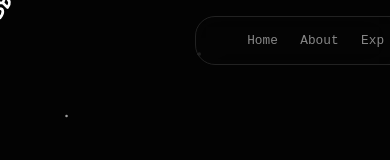
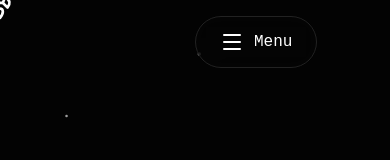
Before and after one commit to vatsal3030/Resume_PortFolio, a React (Vite) app: page / in a window 390 px wide. Shown: the top 160 px of the page. Built offline with nearby package versions, Linux system fonts and the light colour scheme.

Commit message:
feat: implement responsive Navbar and Projects components with global styles

```diff
--- a/src/components/Navbar.jsx
+++ b/src/components/Navbar.jsx
@@ -1,9 +1,44 @@
-import { motion } from 'framer-motion';
+import { useState, useEffect } from 'react';
+import { motion, AnimatePresence } from 'framer-motion';
+import { Menu, X } from 'lucide-react';
 
 export default function Navbar() {
+  const [isOpen, setIsOpen] = useState(false);
+  const [isMobile, setIsMobile] = useState(false);
+
+  useEffect(() => {
+    const checkMobile = () => setIsMobile(window.innerWidth <= 768);
+    checkMobile(); // Check on initial mount
+    window.addEventListener('resize', checkMobile);
+    return () => window.removeEventListener('resize', checkMobile);
+  }, []);
+
+  const handleScroll = (e, target) => {
+    e.preventDefault();
+    setIsOpen(false); // Close mobile menu if open
+
+    if (target === '#') {
+       window.scrollTo({ top: 0, behavior: 'smooth' });
+       return;
+    }
+
+    const el = document.querySelector(target);
+    if (el) {
+      el.scrollIntoView({ behavior: 'smooth' });
+    }
+  };
+
+  const navLinks = [
+    { name: 'Home', href: '#' },
+    { name: 'About', href: '#about' },
+    { name: 'Exp', href: '#experience' },
+    { name: 'Work', href: '#projects' },
+    { name: 'Contact', href: '#contact' },
+  ];
+
   return (
+    <>
       <motion.nav
-      className="glass-nav"
         initial={{ y: -100 }}
         animate={{ y: 0 }}
         transition={{ duration: 0.8, delay: 0.5 }}
@@ -17,16 +52,84 @@ export default function Navbar() {
           backdropFilter: 'blur(12px)',
           border: '1px solid var(--border-color)',
           borderRadius: '50px',
-        padding: '1rem 2rem',
+          padding: '0.8rem 1.5rem',
           display: 'flex',
+          alignItems: 'center',
+          justifyContent: 'center',
           gap: '2rem'
         }}
       >
-      <motion.a href="#" whileHover={{ scale: 1.1, y: -2, color: '#ffffff', textShadow: '0 0 8px rgba(255,255,255,0.8)' }} style={{ fontFamily: 'JetBrains Mono, monospace', fontSize: '0.9rem', color: '#888', transition: 'color 0.3s' }}>Home</motion.a>
-      <motion.a href="#about" whileHover={{ scale: 1.1, y: -2, color: '#ffffff', textShadow: '0 0 8px rgba(255,255,255,0.8)' }} style={{ fontFamily: 'JetBrains Mono, monospace', fontSize: '0.9rem', color: '#888', transition: 'color 0.3s' }}>About</motion.a>
-      <motion.a href="#experience" whileHover={{ scale: 1.1, y: -2, color: '#ffffff', textShadow: '0 0 8px rgba(255,255,255,0.8)' }} style={{ fontFamily: 'JetBrains Mono, monospace', fontSize: '0.9rem', color: '#888', transition: 'color 0.3s' }}>Exp</motion.a>
-      <motion.a href="#projects" whileHover={{ scale: 1.1, y: -2, color: '#ffffff', textShadow: '0 0 8px rgba(255,255,255,0.8)' }} style={{ fontFamily: 'JetBrains Mono, monospace', fontSize: '0.9rem', color: '#888', transition: 'color 0.3s' }}>Work</motion.a>
-      <motion.a href="#contact" whileHover={{ scale: 1.1, y: -2, color: '#ffffff', textShadow: '0 0 8px rgba(255,255,255,0.8)' }} style={{ fontFamily: 'JetBrains Mono, monospace', fontSize: '0.9rem', color: '#888', transition: 'color 0.3s' }}>Contact</motion.a>
+        {isMobile ? (
+          <button
+             onClick={() => setIsOpen(!isOpen)}
+             style={{
+               background: 'none', border: 'none', color: '#fff', cursor: 'none',
+               display: 'flex', alignItems: 'center', outline: 'none'
+             }}
+          >
+            {isOpen ? <X size={24} /> : <Menu size={24} />}
+            <span style={{ marginLeft: '10px', fontFamily: 'JetBrains Mono, monospace', fontSize: '1rem' }}>
+              Menu
+            </span>
+          </button>
+        ) : (
+          <div style={{ display: 'flex', gap: '2rem' }}>
+            {navLinks.map((link) => (
+              <motion.a
+                key={link.name}
+                href={link.href}
+                onClick={(e) => handleScroll(e, link.href)}
+                whileHover={{ scale: 1.1, y: -2, color: '#ffffff', textShadow: '0 0 8px rgba(255,255,255,0.8)' }}
+                style={{ fontFamily: 'JetBrains Mono, monospace', fontSize: '0.9rem', color: '#888', transition: 'color 0.3s' }}
+              >
+                {link.name}
+              </motion.a>
+            ))}
+          </div>
+        )}
       </motion.nav>
+
+      {/* Mobile Dropdown Menu Floating Box */}
+      <AnimatePresence>
+        {isMobile && isOpen && (
+          <motion.div
+            initial={{ opacity: 0, y: -20, scale: 0.95, x: '-50%' }}
+            animate={{ opacity: 1, y: 0, scale: 1, x: '-50%' }}
+            exit={{ opacity: 0, y: -20, scale: 0.95, x: '-50%' }}
+            transition={{ duration: 0.2 }}
+            style={{
+              position: 'fixed',
+              top: '4.5rem',
+              left: '50%',
+              zIndex: 8999,
+              background: 'rgba(10, 10, 10, 0.9)',
+              backdropFilter: 'blur(16px)',
+              border: '1px solid var(--border-color)',
+              borderRadius: '20px',
+              padding: '1.5rem',
+              display: 'flex',
+              flexDirection: 'column',
+              gap: '1.5rem',
+              width: '80vw',
+              maxWidth: '300px',
+              alignItems: 'center',
+              boxShadow: '0 10px 40px rgba(0,0,0,0.8)'
+            }}
+          >
+            {navLinks.map((link) => (
+              <motion.a
+                key={link.name}
+                href={link.href}
+                onClick={(e) => handleScroll(e, link.href)}
+                whileHover={{ scale: 1.1, color: '#ffffff' }}
+                style={{ fontFamily: 'JetBrains Mono, monospace', fontSize: '1.1rem', color: '#888', transition: 'color 0.3s', textTransform: 'uppercase', textDecoration: 'none' }}
+              >
+                {link.name}
+              </motion.a>
+            ))}
+          </motion.div>
+        )}
+      </AnimatePresence>
+    </>
   );
 }
--- a/src/index.css
+++ b/src/index.css
@@ -85,16 +85,5 @@ ul {
 
 /* Mobile Responsiveness */
 @media screen and (max-width: 768px) {
-  .glass-nav {
-    width: 95vw !important;
-    gap: 1rem !important;
-    padding: 0.8rem 1rem !important;
-    flex-wrap: wrap !important;
-    justify-content: center !important;
-    border-radius: 20px !important;
-  }
-  .glass-nav a {
-    font-size: 0.8rem !important;
-    padding: 0.2rem;
-  }
+  /* Added specific resets if needed later, but Navbar is handled purely via Javascript now */
 }
```
Also changed, not shown: src/components/Projects.jsx (+7 -0 lines). Lines whose indentation alone changed are shown as unchanged.
